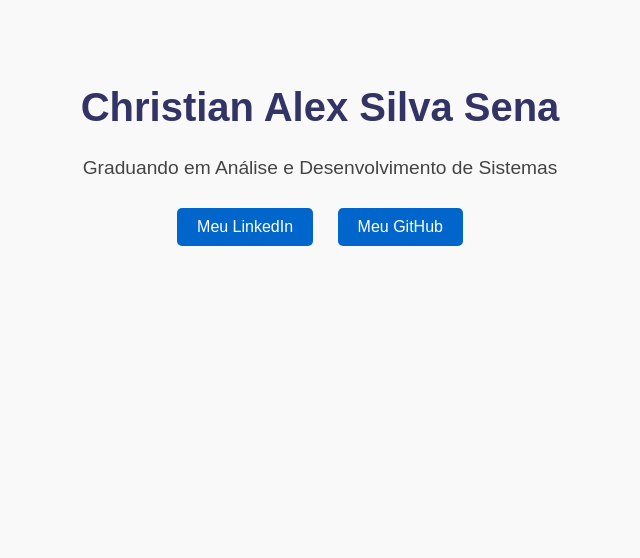
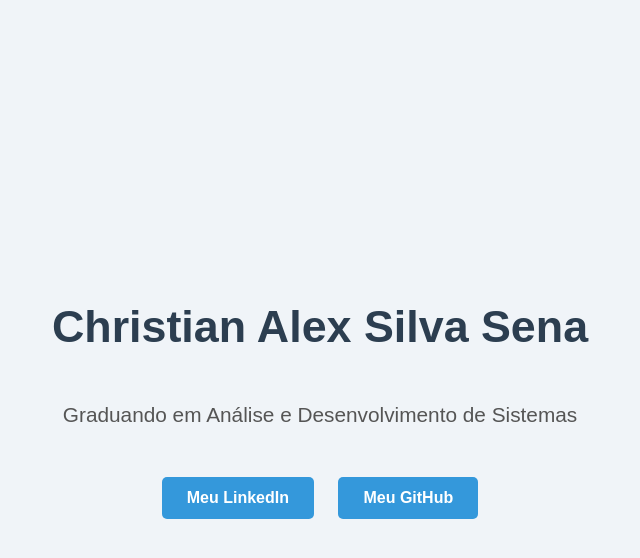
Before and after one commit to Christian-Alex7/portfolio-html-css, a plain HTML site: page index.html in a window 1280 px wide. Shown: the whole page, without its empty margins (320-960 px from the left). Drawn offline with Linux system fonts and the light colour scheme.

Commit message:
Melhoria no layout e correção dos links do portfolio

```diff
--- a/index.html
+++ b/index.html
@@ -6,37 +6,51 @@
     <style>
         body {
             font-family: Arial, sans-serif;
-            background-color: #f9f9f9;
-            text-align: center;
-            padding-top: 50px;
+            background-color: #f0f4f8;
+            color: #333;
+            display: flex;
+            flex-direction: column;
+            align-items: center;
+            justify-content: center;
+            height: 100vh;
+            margin: 0;
         }
         h1 {
-            color: #333366;
-            font-size: 2.5em;
+            color: #2c3e50;
+            font-size: 2.8em;
         }
         p {
-            font-size: 1.2em;
-            color: #444;
+            font-size: 1.3em;
+            color: #555;
+        }
+        .links {
+            margin-top: 20px;
         }
         a {
-            display: inline-block;
-            margin: 10px;
             text-decoration: none;
             color: white;
-            background-color: #0066cc;
-            padding: 10px 20px;
+            background-color: #3498db;
+            padding: 12px 25px;
             border-radius: 5px;
+            margin: 10px;
+            display: inline-block;
+            transition: 0.3s;
+            font-weight: bold;
         }
         a:hover {
-            background-color: #004d99;
+            background-color: #2980b9;
         }
     </style>
 </head>
 <body>
+
     <h1>Christian Alex Silva Sena</h1>
     <p>Graduando em Análise e Desenvolvimento de Sistemas</p>
 
-    <a href="https://www.linkedin.com/in/christian-alex-448a62199" target="_blank">Meu LinkedIn</a>
-    <a href="https://github.com/Christian-Alex7" target="_blank">Meu GitHub</a>
+    <div class="links">
+        <a href="https://www.linkedin.com/in/christian-alex-448a62199/" target="_blank">Meu LinkedIn</a>
+        <a href="https://github.com/Christian-Alex7" target="_blank">Meu GitHub</a>
+    </div>
+
 </body>
 </html>
```
